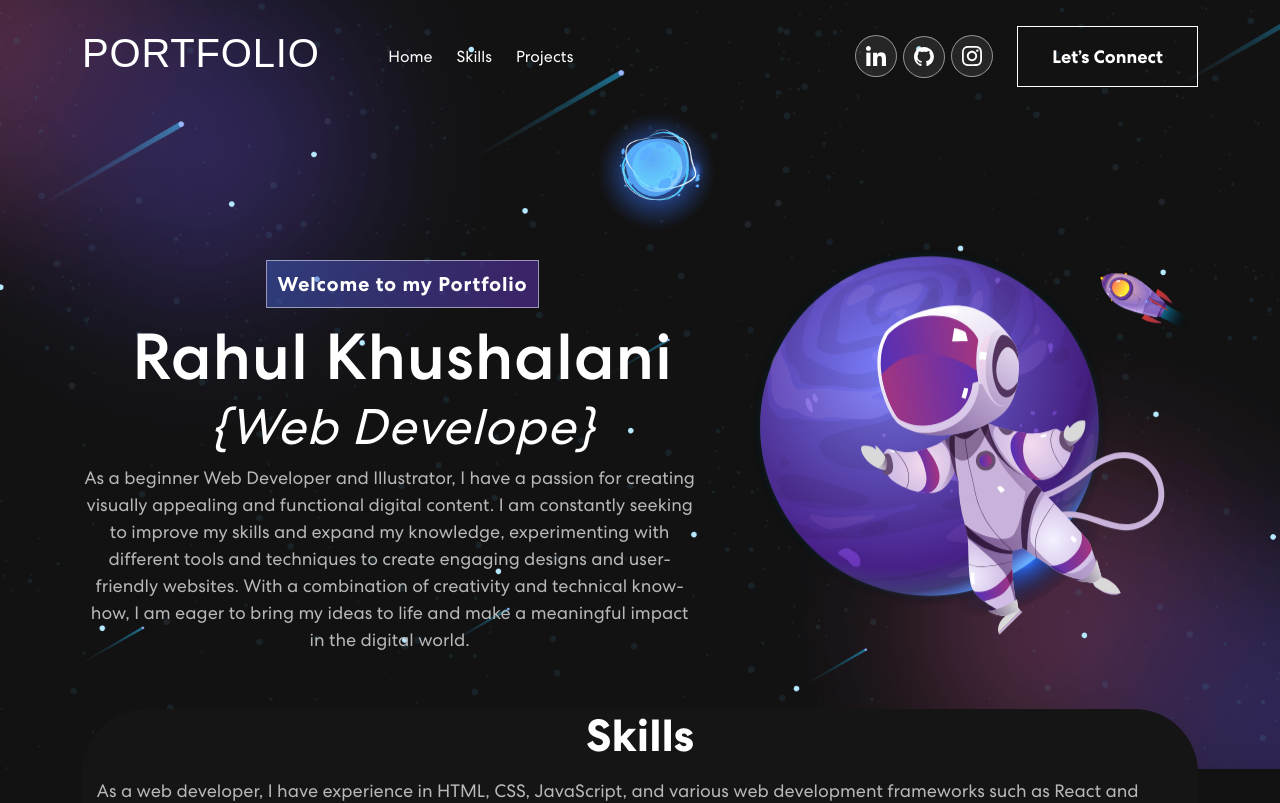
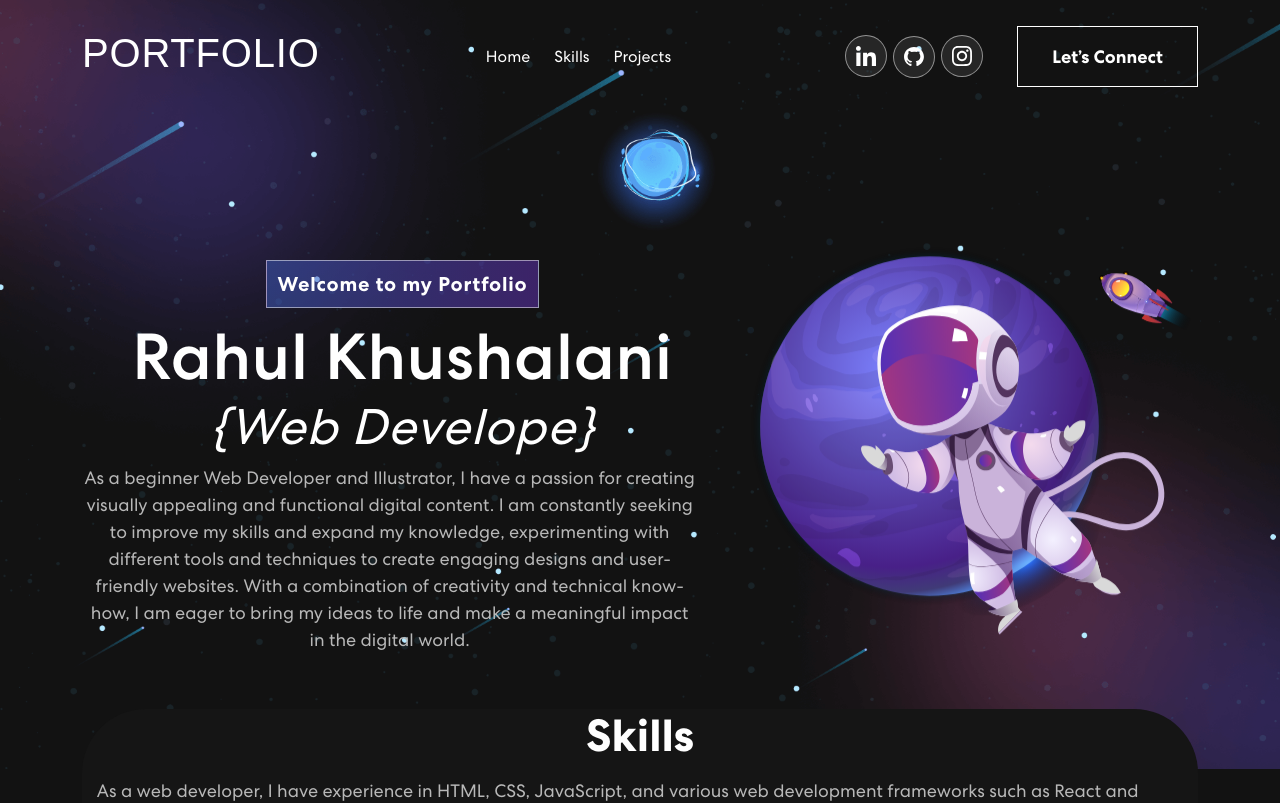
Before and after one commit to lazyjinchuriki/portfolio, a React (Create React App) app: page / in a window 1280 px wide. Shown: the top 803 px of the page. Built offline with nearby package versions, Linux system fonts and the light colour scheme.

Commit message:
RECTIFIED-NAVBAR

```diff
--- a/src/App.css
+++ b/src/App.css
@@ -98,7 +98,6 @@ nav.navbar.scrolled {
   background-color: #121212;
 }
 nav.navbar a.navbar-brand {
-    width: 2%;
     color: #fff;
     font-family: 'Gothic A1', sans-serif;
     font-size: 20px;
@@ -125,6 +124,7 @@ span.navbar-text {
 .social-icon {
     display: inline-block;
     margin-left: 14px;
+    width:164px;
 }
 .social-icon a {
     width: 42px;
```
